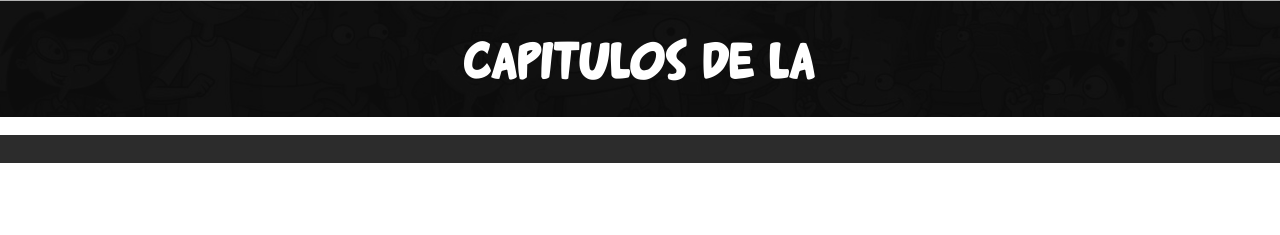
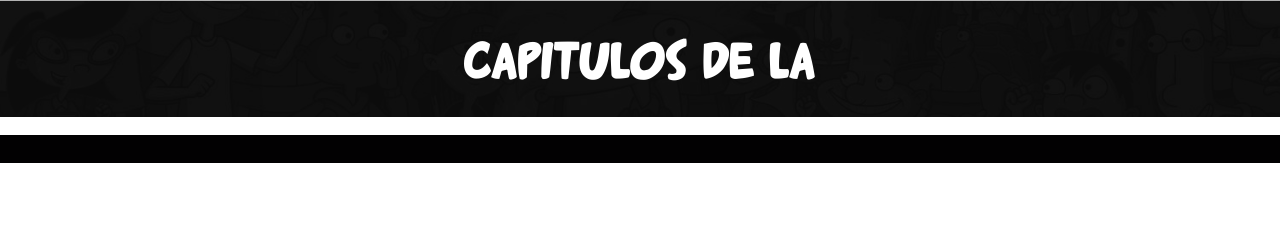
Before and after one commit to SantiBert/new_arnoldo, a Django app: page /season/1/ in a window 1280 px wide. Shown: the part 435-670 px from the top of the page. Run offline with Django 3.2, Linux system fonts and the light colour scheme; data that the repository does not hold is empty; some libraries are stand-ins or nearby versions.

Commit message:
editando con mamerto6

```diff
--- a/templates/includes/footer.html
+++ b/templates/includes/footer.html
@@ -1,6 +1,6 @@
 {% load static %}
 <footer class="footer">
-    <div class="social-line social-line-big-icons social-line-black">
+    <div class="social-line social-line-big-icons social-line-black" style="background-color: #020102;">
         <div class="container">
             <div class="row">
                 {% for social in socials %}
```
